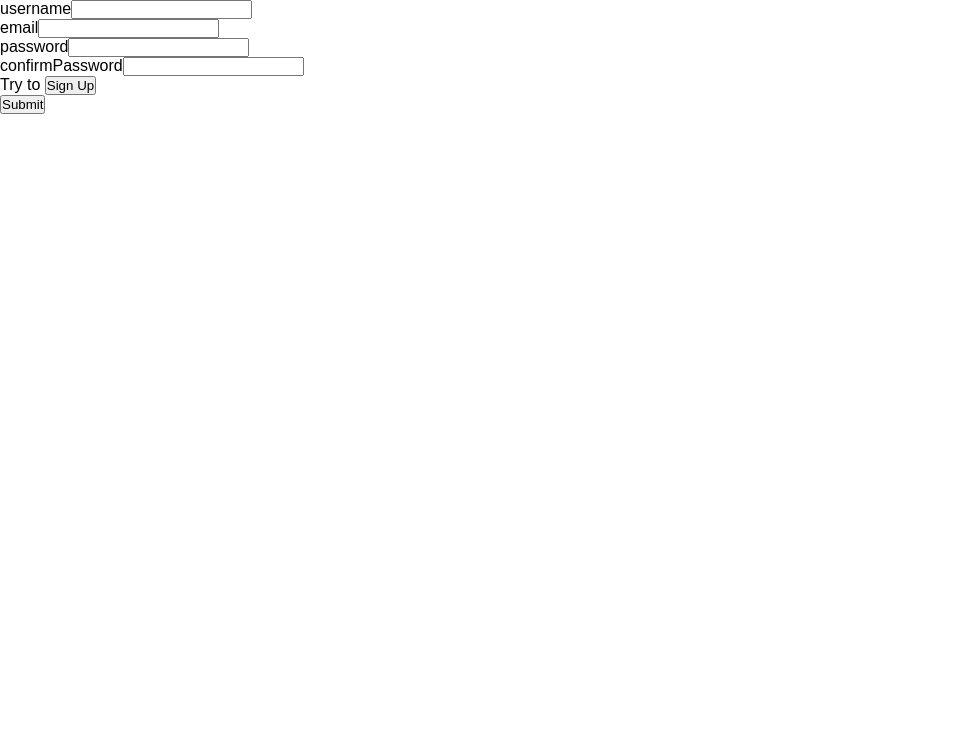
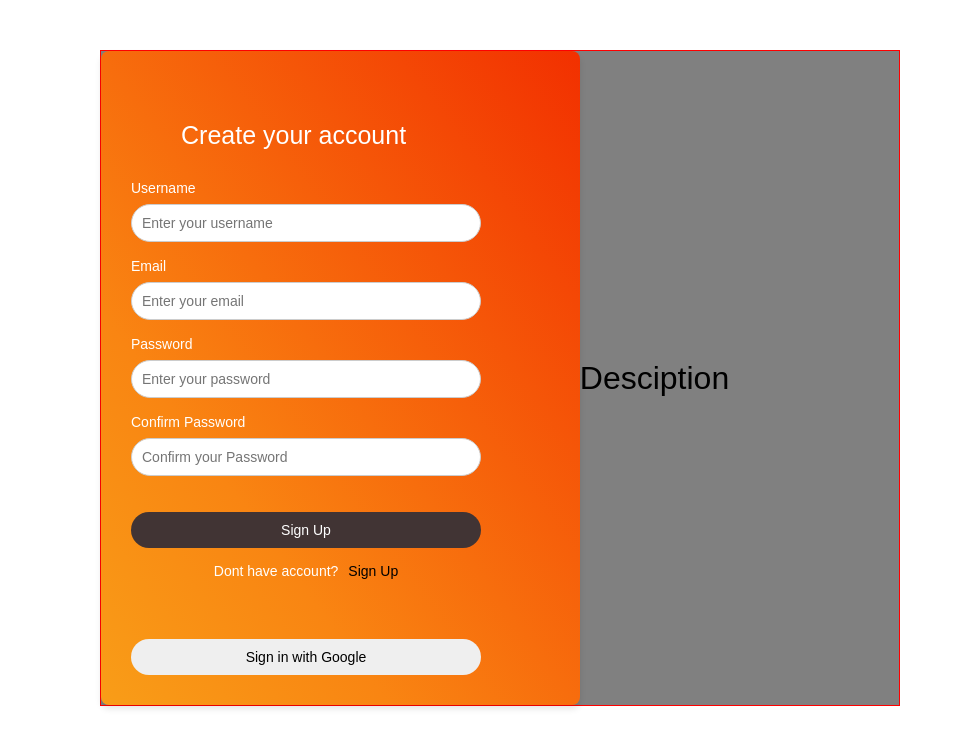
Before and after one commit to mnedza/MyMedia, a React (Vite) app in the folder client/: page / in a window 1280 px wide. Shown: the top 748 px of the page, without its empty margins (0-963 px from the left). Built offline with nearby package versions, Linux system fonts and the light colour scheme.

Commit message:
Added styles for auth form

```diff
--- /dev/null
+++ b/client/src/MainSocialMediaApp/Auth/components/AuthForm.module.css
@@ -0,0 +1,141 @@
+.componentContainer {
+  margin: 10rem;
+  margin-top: 5rem;
+  max-width: 80rem;
+  border: 1px solid red;
+  display: flex;
+  justify-content: flex-start;
+  align-items: center;
+  background-color: gray;
+}
+
+.form {
+  display: flex;
+  align-items: flex-start;
+  flex-direction: column;
+  padding: 1rem;
+  padding-left: 3rem;
+  width: 60%;
+  border-radius: 0.8rem;
+  box-shadow: 0 0.4rem 0.6rem rgba(0, 0, 0, 0.1);
+  background: linear-gradient(
+    to top right,
+    #f9ad1b -20%,
+    #f98512 30%,
+    #f23000 100%
+  );
+}
+
+.formTitle {
+  margin-top: 6rem;
+  margin-left: 5rem;
+  margin-bottom: 3rem;
+  font-size: 2.5rem;
+  text-align: center;
+  color: #fff;
+}
+
+.field {
+  display: flex;
+  align-items: flex-start;
+  flex-direction: column;
+  margin-bottom: 1.6rem;
+}
+
+.label {
+  margin-bottom: 0.8rem;
+  color: #fff;
+  font-size: 1.4rem;
+}
+
+.input,
+.submitButton,
+.googleButton,
+.changeFormSubmit {
+  border-radius: 2rem;
+}
+
+.input {
+  padding: 1rem;
+  font-size: 1.4rem;
+  border: 1px solid #ccc;
+  outline: none;
+  transition: border-color 0.2s ease;
+}
+
+.input:focus {
+  border-color: #007bff;
+}
+
+.changeFormFieldContainer {
+  width: 35rem;
+  margin-top: 1.5rem;
+  margin-bottom: 1rem;
+  display: flex;
+  justify-content: center;
+  align-items: center;
+}
+
+.span,
+.changeFormSubmit {
+  font-size: 1.4rem;
+}
+
+.span {
+  color: #fff;
+}
+
+.changeFormSubmit {
+  margin-left: 1rem;
+  color: #000;
+  border: none;
+  background: none;
+  font-size: 1.4rem;
+  cursor: pointer;
+}
+
+.changeFormSubmit:hover {
+  color: #fff;
+}
+
+.changeFormSubmit,
+.submitButton,
+.googleButton {
+  transition: color 0.3s, background-color 0.3s;
+}
+
+.submitButton,
+.googleButton {
+  padding: 1rem 2rem;
+  border: none;
+  font-size: 1.4rem;
+  cursor: pointer;
+}
+
+.input,
+.submitButton,
+.submitButton,
+.googleButton {
+  width: 35rem;
+}
+
+.googleButton {
+  margin-top: 5rem;
+  margin-bottom: 2rem;
+  cursor: pointer;
+}
+
+.googleButton:hover {
+  background-color: rgb(182, 181, 181);
+}
+
+.submitButton {
+  margin-top: 2rem;
+  color: #fff;
+  background-color: #413434;
+}
+
+.submitButton:hover {
+  background-color: #fff;
+  color: #413434;
+}
--- a/client/src/MainSocialMediaApp/Auth/components/AuthForm.tsx
+++ b/client/src/MainSocialMediaApp/Auth/components/AuthForm.tsx
@@ -1,4 +1,6 @@
 import { signInFields, signUpFields } from "./authFormFields";
+
+import classes from "./AuthForm.module.css";
 
 interface AuthFormProps {
   hasAccount: boolean;
@@ -7,6 +9,31 @@ interface AuthFormProps {
 
 const AuthForm: React.FC<AuthFormProps> = ({ hasAccount, setHasAccount }) => {
   const fields = hasAccount ? signInFields : signUpFields;
+
+  const transformLabelsToShowThemProperly = (notTransformedlabel: string) => {
+    let transformedLabel =
+      notTransformedlabel[0].toUpperCase() +
+      notTransformedlabel
+        .slice(1)
+        .replace(/([A-Z])/g, " $1")
+        .trim();
+
+    return transformedLabel;
+  };
+
+  const transformPlaceHolderToShowThemProperly = (notTransformedPL: string) => {
+    if (notTransformedPL === "confirmPassword") {
+      return "Confirm your Password";
+    }
+
+    let transformedPL =
+      "Enter your " +
+      notTransformedPL
+        .slice(0)
+        .replace(/([A-Z])/g, " $1")
+        .trim();
+    return transformedPL;
+  };
 
   const swapHandler = () => {
     setHasAccount((prevState) => !prevState);
@@ -20,21 +47,47 @@ const AuthForm: React.FC<AuthFormProps> = ({ hasAccount, setHasAccount }) => {
 
   return (
     <>
-      <form onSubmit={handleSubmit}>
-        {fields.map((field) => (
-          <div key={field.name}>
-            <label>{field.name}</label>
-            <input name={field.name} type={field.type} />
-          </div>
-        ))}
-        <div>
-          <span>Try to </span>
-          <button onClick={swapHandler} type="button">
+      <div className={classes.componentContainer}>
+        <form className={classes.form} onSubmit={handleSubmit}>
+          <h1 className={classes.formTitle}>
+            {hasAccount ? "Sign in to your account" : "Create your account"}
+          </h1>
+          {fields.map((field) => (
+            <div className={classes.field} key={field.name}>
+              <label className={classes.label}>
+                {transformLabelsToShowThemProperly(field.name)}
+              </label>
+              <input
+                className={classes.input}
+                name={field.name}
+                type={field.type}
+                placeholder={transformPlaceHolderToShowThemProperly(field.name)}
+              />
+            </div>
+          ))}
+          <button className={classes.submitButton} type="submit">
             {hasAccount ? "Sign In" : "Sign Up"}
           </button>
+          <div className={classes.changeFormFieldContainer}>
+            <span className={classes.span}>
+              {hasAccount ? "Already have account?" : "Dont have account?"}
+            </span>
+            <button
+              className={classes.changeFormSubmit}
+              onClick={swapHandler}
+              type="button"
+            >
+              {hasAccount ? "Sign In" : "Sign Up"}
+            </button>
+          </div>
+          <button className={classes.googleButton} type="submit">
+            Sign in with Google
+          </button>
+        </form>
+        <div className={classes.description}>
+          <h1>Desciption</h1>
         </div>
-        <button type="submit">Submit</button>
-      </form>
+      </div>
     </>
   );
 };
```
